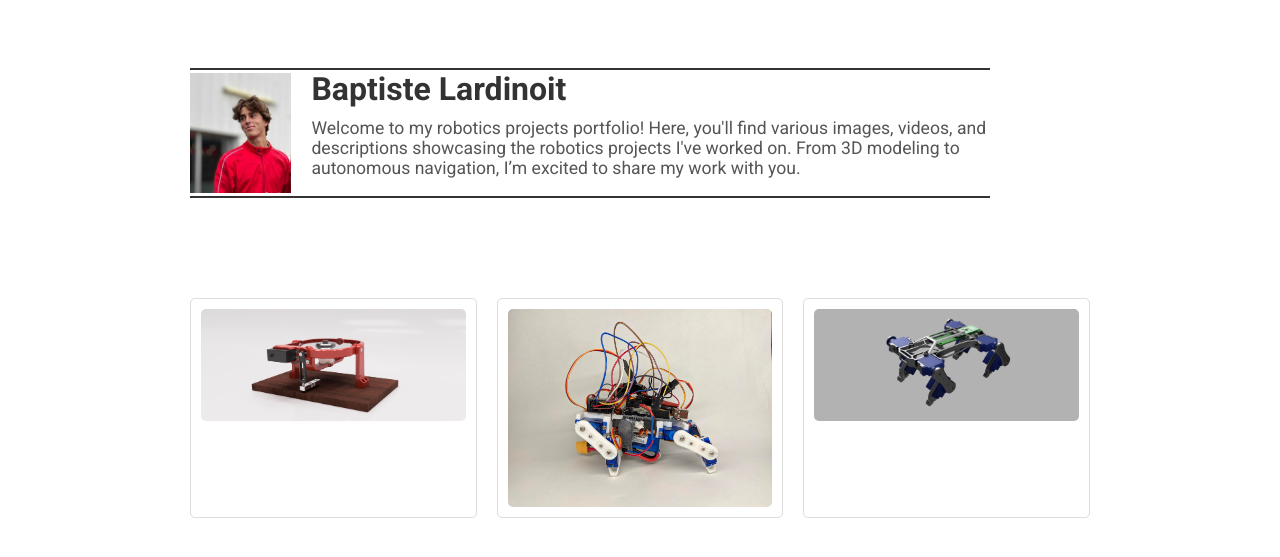
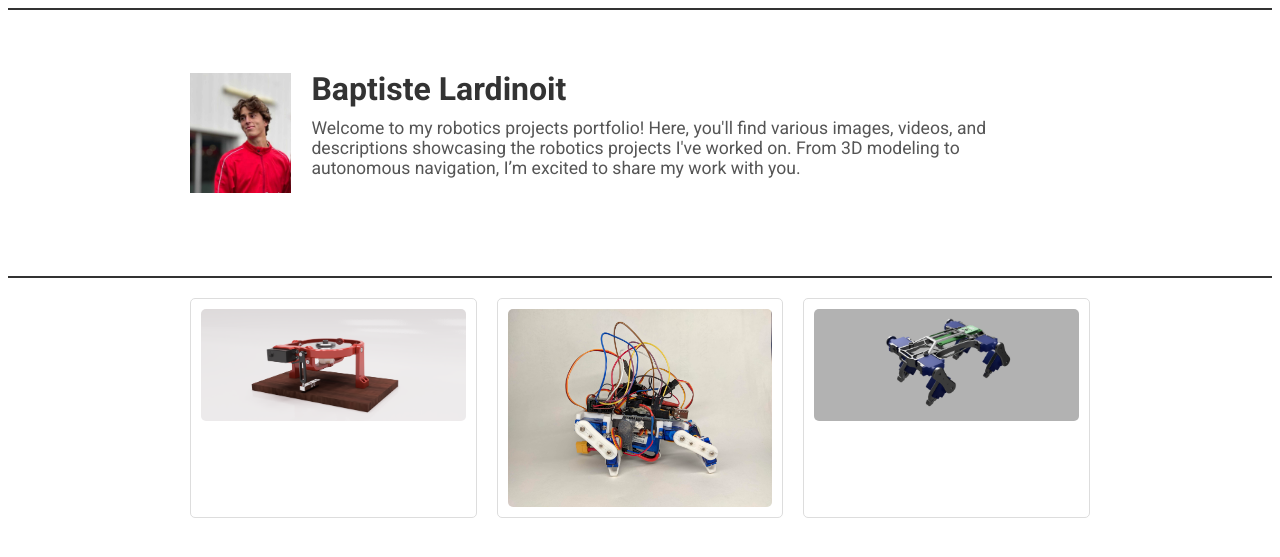
Before and after one commit to BaptisteLardinoit/BaptisteLardinoit.github.io, a Jekyll site: the page built from index.md, in a window 1280 px wide. Shown: the top 557 px of the page. Built offline with Jekyll 4.4.1, drawn with Linux system fonts in a browser that asks for light colours.

Commit message:
Update style.css

```diff
--- a/assets/css/style.css
+++ b/assets/css/style.css
@@ -12,8 +12,8 @@ h1, h2, h3, h4, h5, h6 {
   padding: 40px 20px 60px;
   display: flex;
   justify-content: center;
-  /*border-top: 2px solid #333;
-  border-bottom: 2px solid #333;*/
+  border-top: 2px solid #333;
+  border-bottom: 2px solid #333;
 }
 
 .header-content {
@@ -22,8 +22,8 @@ h1, h2, h3, h4, h5, h6 {
   max-width: 800px;
   width: 100%
   text-align: left;
-  border-top: 2px solid #333;
-  border-bottom: 2px solid #333;
+  /*border-top: 2px solid #333;
+  border-bottom: 2px solid #333;*/
 }
 
 .profile-pic {
```
